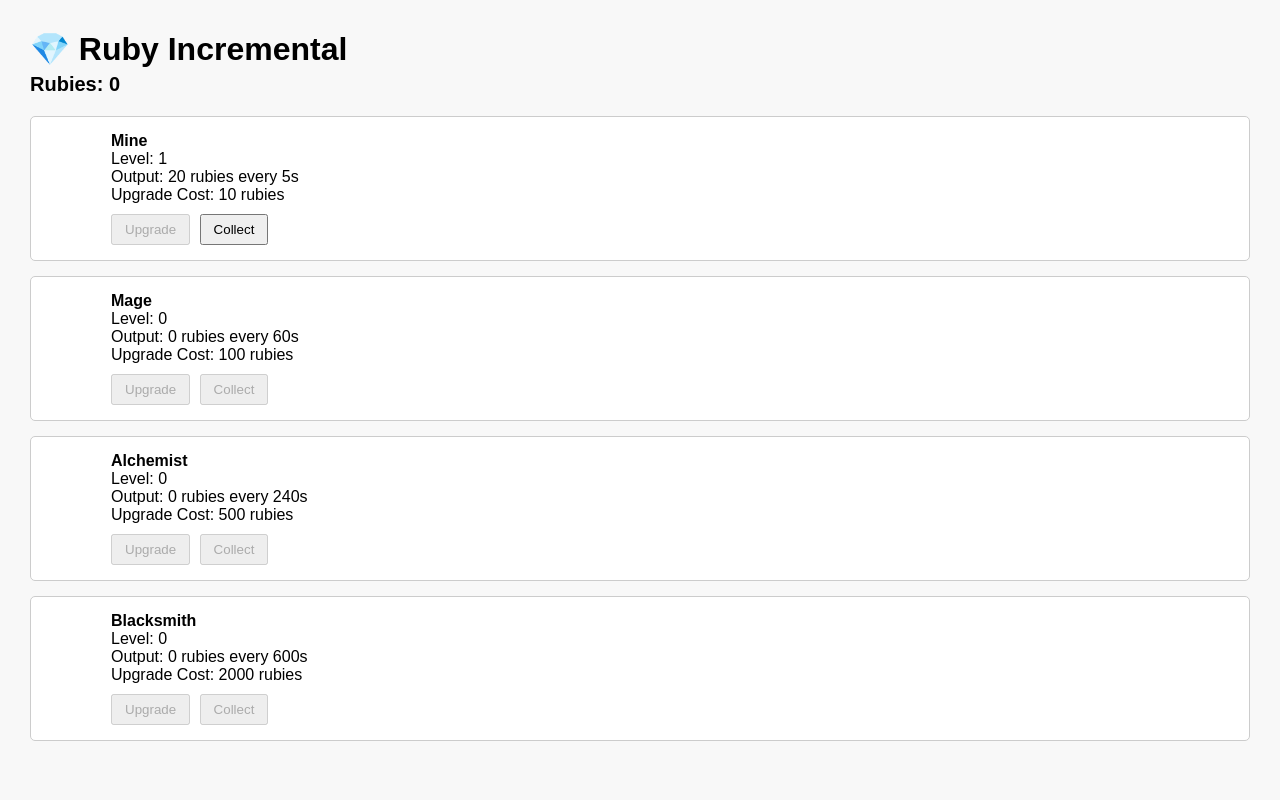
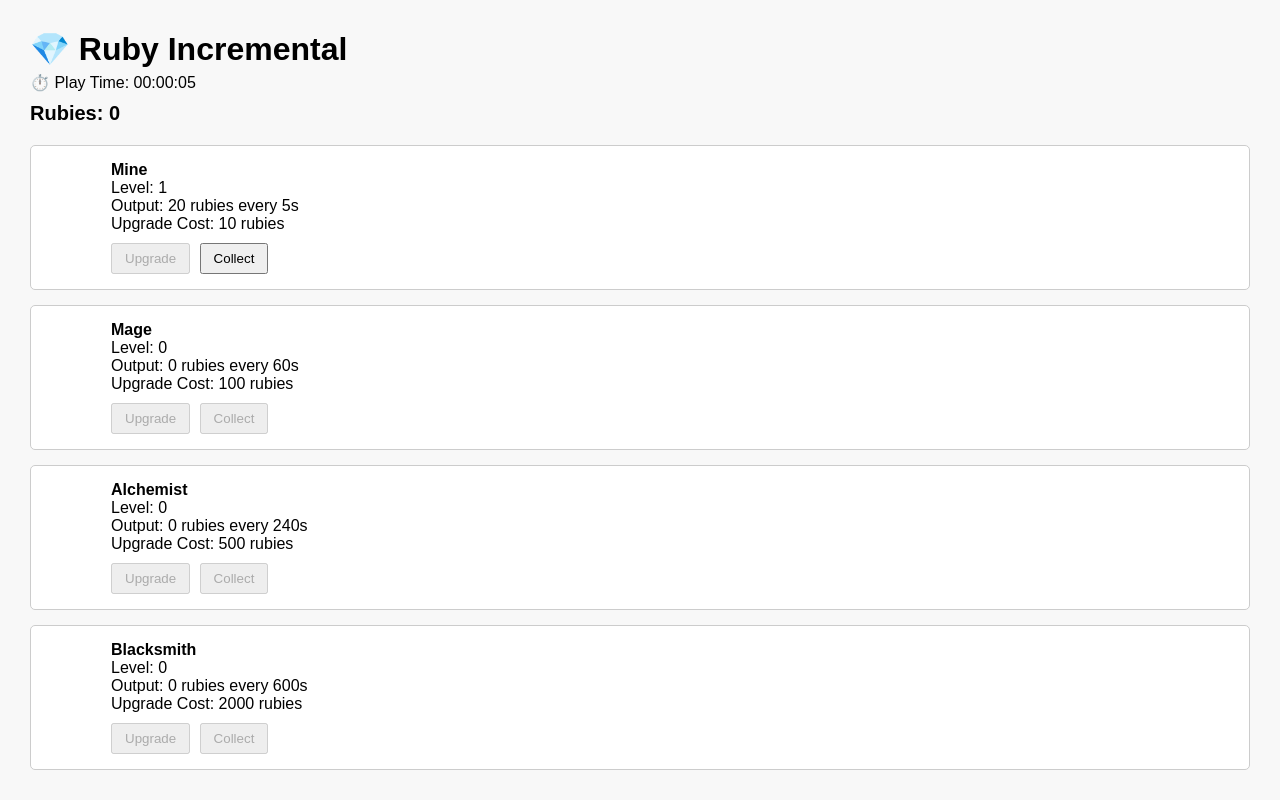
Before and after one commit to Ampharel/rig-testing, a plain HTML site: page index.html in a window 1280 px wide. Drawn offline with Linux system fonts and the light colour scheme.

Commit message:
Update index.html

```diff
--- a/index.html
+++ b/index.html
@@ -1,5 +1,5 @@
 <!DOCTYPE html>
-<html lang="en">
+<html lang="="en">
 <head>
   <meta charset="UTF-8">
   <title>Ruby Incremental</title>
@@ -9,7 +9,13 @@
       margin: 30px;
       background: #f8f8f8;
     }
-    h1 { margin-bottom: 5px; }
+    h1 {
+      margin-bottom: 5px;
+    }
+    .timer {
+      font-size: 16px;
+      margin-bottom: 10px;
+    }
     .rubies {
       font-size: 20px;
       font-weight: bold;
@@ -62,11 +68,13 @@
 </head>
 <body>
   <h1>💎 Ruby Incremental</h1>
+  <div class="timer">⏱️ Play Time: <span id="playTime">00:00:00</span></div>
   <div class="rubies">Rubies: <span id="rubies">0</span></div>
   <div id="buildings"></div>
 
   <script>
     let rubies = 0;
+    let startTime = Date.now();
 
     const MINE_CYCLE_COSTS = [0.5, 2, 5];
     let nextIncrement = 3;
@@ -83,7 +91,7 @@
       { name: 'Blacksmith', interval: 600, baseOutput: 1500, baseCost: 2000, startLevel: 0 }
     ];
 
-    const buildings = BUILDINGS.map((b, i) => ({
+    const buildings = BUILDINGS.map(b => ({
       ...b,
       level: b.startLevel,
       lastProduction: Date.now(),
@@ -98,7 +106,7 @@
       if (b.name === "Mine") {
         const level = b.level;
         if (level >= 15) return Infinity;
-        const cycleCost = MINE_CYCLE_COSTS[level - 1]; // level 1 → index 0
+        const cycleCost = MINE_CYCLE_COSTS[level - 1];
         return Math.round(cycleCost * b.baseOutput);
       } else {
         return b.level > 0
@@ -207,7 +215,16 @@
       render();
     }
 
+    function updatePlayTime() {
+      const elapsed = Math.floor((Date.now() - startTime) / 1000);
+      const h = String(Math.floor(elapsed / 3600)).padStart(2, '0');
+      const m = String(Math.floor((elapsed % 3600) / 60)).padStart(2, '0');
+      const s = String(elapsed % 60).padStart(2, '0');
+      document.getElementById('playTime').textContent = `${h}:${m}:${s}`;
+    }
+
     setInterval(gameLoop, 250);
+    setInterval(updatePlayTime, 1000);
     render();
   </script>
 </body>
```
